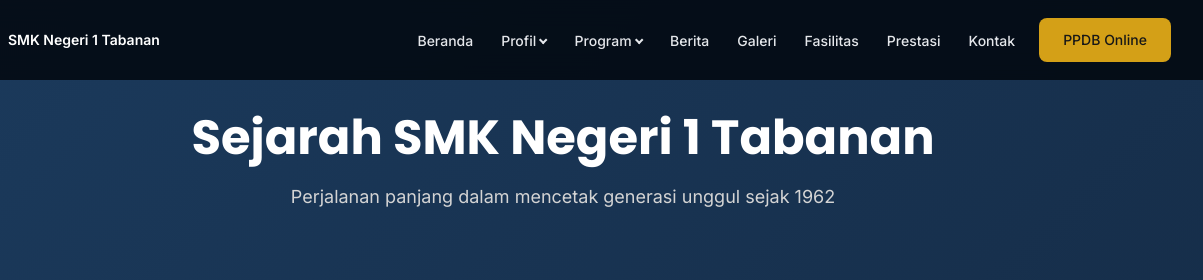
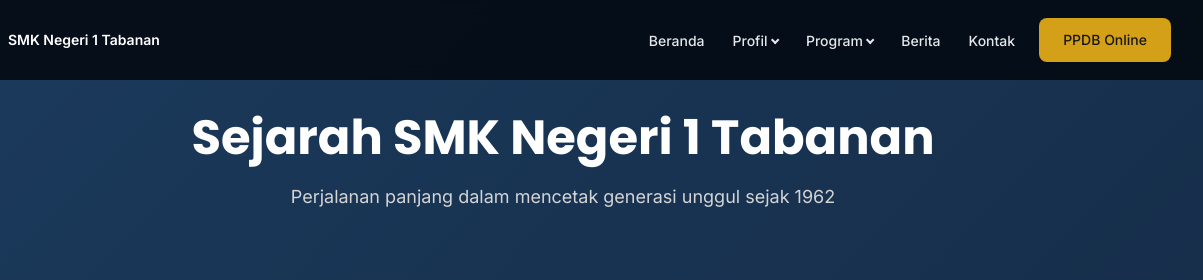
Before and after one commit to sintiasnn/redesign-smaksata-website, an Astro site: page /redesign-smaksata-website/sejarah in a window 1280 px wide. Shown: the top 280 px of the page, 77-1280 px from the left. Built offline with nearby package versions, Linux system fonts and the light colour scheme; Astro itself is replaced by a stand-in of ours.

Commit message:
refactor: ringkas navbar jadi 5 item, Profil▾(Visi, Sejarah, Fasilitas, Prestasi)

```diff
--- a/src/layouts/Layout.astro
+++ b/src/layouts/Layout.astro
@@ -40,6 +40,8 @@
             <ul class="dropdown-menu">
               <li><a href={base + '#profil'} class="dropdown-link">Visi & Misi</a></li>
               <li><a href={base + 'sejarah'} class="dropdown-link">Sejarah</a></li>
+              <li><a href={base + 'fasilitas'} class="dropdown-link">Fasilitas</a></li>
+              <li><a href={base + 'prestasi'} class="dropdown-link">Prestasi</a></li>
             </ul>
           </li>
           <li class="nav-item dropdown">
@@ -49,9 +51,6 @@
             </ul>
           </li>
           <li class="nav-item"><a href={base + '#berita'} class="nav-link">Berita</a></li>
-          <li class="nav-item"><a href={base + '#galeri'} class="nav-link">Galeri</a></li>
-          <li class="nav-item"><a href={base + 'fasilitas'} class="nav-link">Fasilitas</a></li>
-          <li class="nav-item"><a href={base + 'prestasi'} class="nav-link">Prestasi</a></li>
           <li class="nav-item"><a href={base + '#kontak'} class="nav-link">Kontak</a></li>
           <li class="nav-item"><a href="https://bali.spmb.id" class="btn btn-accent text-sm px-4 py-2 ml-2" target="_blank">PPDB Online</a></li>
         </ul>
@@ -72,6 +71,8 @@
           <div class="mobile-nav-sub">
             <a href={base + '#profil'} class="mobile-nav-link" data-section>Visi & Misi</a>
             <a href={base + 'sejarah'} class="mobile-nav-link">Sejarah</a>
+            <a href={base + 'fasilitas'} class="mobile-nav-link">Fasilitas</a>
+            <a href={base + 'prestasi'} class="mobile-nav-link">Prestasi</a>
           </div>
         </div>
         <div class="mobile-nav-group">
@@ -81,9 +82,6 @@
           </div>
         </div>
         <a href={base + '#berita'} class="mobile-nav-link" data-section>Berita</a>
-        <a href={base + '#galeri'} class="mobile-nav-link" data-section>Galeri</a>
-        <a href={base + 'fasilitas'} class="mobile-nav-link">Fasilitas</a>
-        <a href={base + 'prestasi'} class="mobile-nav-link">Prestasi</a>
         <a href={base + '#kontak'} class="mobile-nav-link" data-section>Kontak</a>
         <a href="https://bali.spmb.id" class="btn btn-accent mt-6" target="_blank">PPDB Online</a>
       </div>
```
